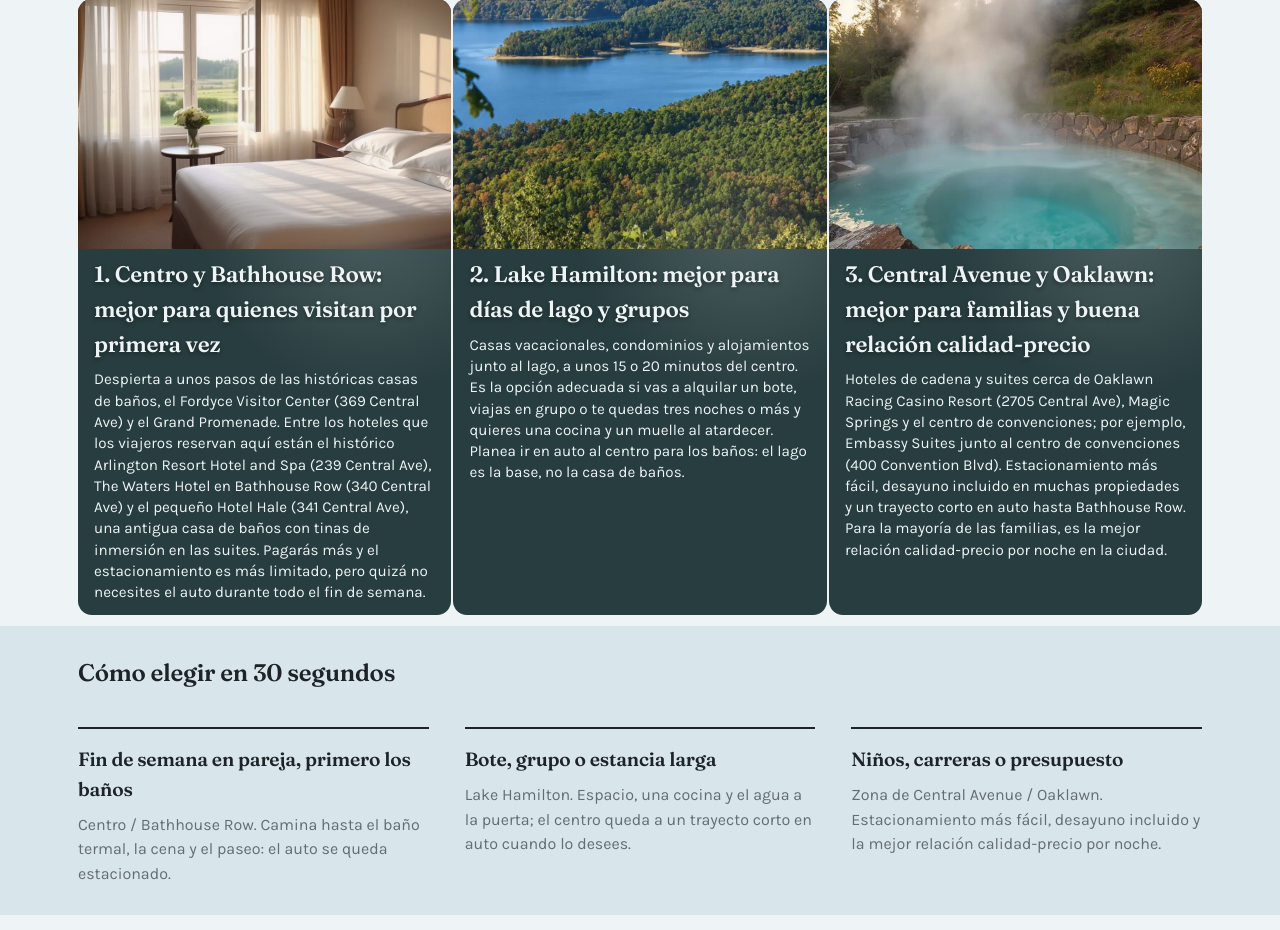
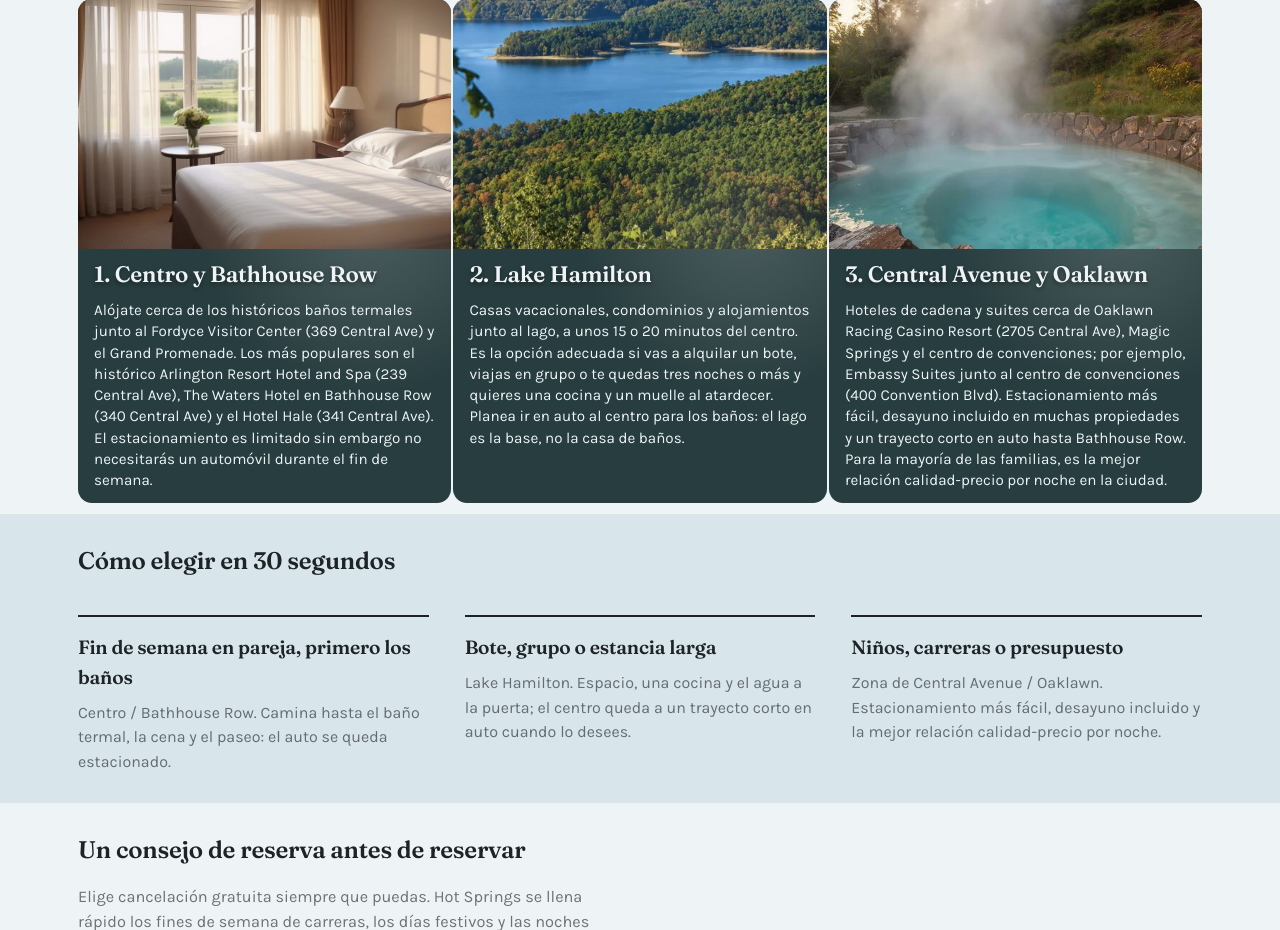
Before and after one commit to robguter/HotSprings, a PHP site: page /es/where-to-stay-in-hot-springs.php in a window 1280 px wide. Shown: the part 795-1725 px from the top of the page. Run offline with PHP 8.4, Linux system fonts and the light colour scheme; some libraries are stand-ins or nearby versions.

Commit message:
Sin Exceso 4

```diff
--- a/pubs/es/where-to-stay-in-hot-springs.php
+++ b/pubs/es/where-to-stay-in-hot-springs.php
@@ -78,17 +78,17 @@
 
                 <div class="spring-panels">
                     <div class="spring-panel" style="--panel-bg: linear-gradient(155deg, rgba(173, 109, 101, 0.05), rgba(120, 54, 43, 0.06)), url('/images/hotel_habitacion.webp');">
-                        <h3>1. Centro y Bathhouse Row: mejor para quienes visitan por primera vez</h3>
-                        <p>Despierta a unos pasos de las históricas casas de baños, el Fordyce Visitor Center (369 Central Ave) y el Grand Promenade. Entre los hoteles que los viajeros reservan aquí están el histórico Arlington Resort Hotel and Spa (239 Central Ave), The Waters Hotel en Bathhouse Row (340 Central Ave) y el pequeño Hotel Hale (341 Central Ave), una antigua casa de baños con tinas de inmersión en las suites. Pagarás más y el estacionamiento es más limitado, pero quizá no necesites el auto durante todo el fin de semana.</p>
+                        <h3>1. Centro y Bathhouse Row</h3>
+                        <p>Alójate cerca de los históricos baños termales junto al Fordyce Visitor Center (369 Central Ave) y el Grand Promenade. Los más populares son el histórico Arlington Resort Hotel and Spa (239 Central Ave), The Waters Hotel en Bathhouse Row (340 Central Ave) y el Hotel Hale (341 Central Ave). El estacionamiento es limitado sin embargo no necesitarás un automóvil durante el fin de semana.</p>
                     </div>
                     <!-- BOOKING LINK: Downtown hotels — insert after approval -->
                     <div class="spring-panel" style="--panel-bg: linear-gradient(155deg, rgba(106, 178, 168, 0.05), rgba(31, 89, 81, 0.06)), url('/images/lago_ouachita.webp');">
-                        <h3>2. Lake Hamilton: mejor para días de lago y grupos</h3>
+                        <h3>2. Lake Hamilton</h3>
                         <p>Casas vacacionales, condominios y alojamientos junto al lago, a unos 15 o 20 minutos del centro. Es la opción adecuada si vas a alquilar un bote, viajas en grupo o te quedas tres noches o más y quieres una cocina y un muelle al atardecer. Planea ir en auto al centro para los baños: el lago es la base, no la casa de baños.</p>
                     </div>
                     <!-- BOOKING LINK: Lake Hamilton stays — insert after approval -->
                     <div class="spring-panel" style="--panel-bg: linear-gradient(155deg, rgba(215, 154, 62, 0.05), rgba(169, 106, 30, 0.06)), url('/images/piscina_termal.webp');">
-                        <h3>3. Central Avenue y Oaklawn: mejor para familias y buena relación calidad-precio</h3>
+                        <h3>3. Central Avenue y Oaklawn</h3>
                         <p>Hoteles de cadena y suites cerca de Oaklawn Racing Casino Resort (2705 Central Ave), Magic Springs y el centro de convenciones; por ejemplo, Embassy Suites junto al centro de convenciones (400 Convention Blvd). Estacionamiento más fácil, desayuno incluido en muchas propiedades y un trayecto corto en auto hasta Bathhouse Row. Para la mayoría de las familias, es la mejor relación calidad-precio por noche en la ciudad.</p>
                     </div>
                     <!-- BOOKING LINK: Central Ave / family hotels — insert after approval -->
```
